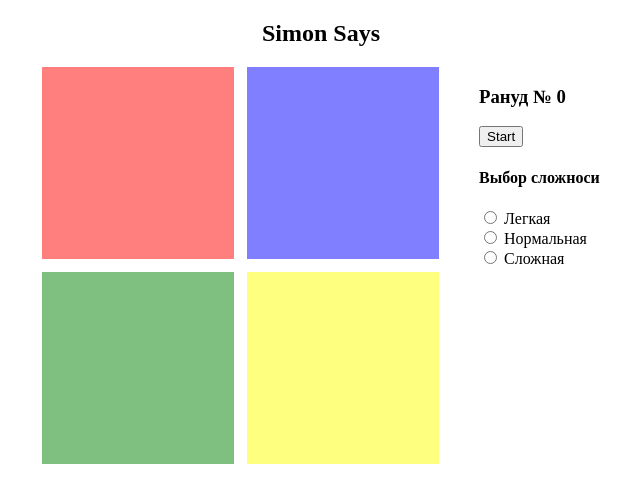
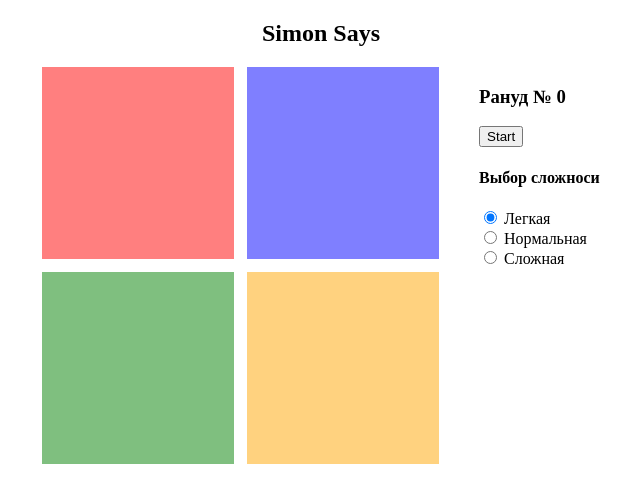
Before and after one commit to Maiorovek/medods-simonsays, a Vue app: page / in a window 1280 px wide. Shown: the top 502 px of the page, without its empty margins (319-959 px from the left). Built offline with nearby package versions, Linux system fonts and the light colour scheme.

Commit message:
Design HotFix

```diff
--- a/src/components/Simon-Says.vue
+++ b/src/components/Simon-Says.vue
@@ -17,7 +17,7 @@
                 :class="{ 'active': isButtonActive[3] }"
             />
             <SimonButton
-                color="yellow"
+                color="orange"
                 @click.native="userStep(4)"
                 :class="{ 'active': isButtonActive[4] }"
             />
@@ -86,7 +86,7 @@ export default {
             3: false,
             4: false,
         },
-        stepTime: 0,
+        stepTime: 1500,
     }),
 
     methods: {
--- a/src/components/UI/Simon-Button.vue
+++ b/src/components/UI/Simon-Button.vue
@@ -22,17 +22,25 @@ export default {
 .simon-button {
     height: 15vw;
     width: 15vw;
-    transition: opacity .1s ease;
+    transition: opacity .2s ease;
     opacity: .5;
+    box-shadow: none;
+    transition: box-shadow .2s ease;
 }
 
 .simon-button:active {
-    transition: opacity .1s ease;
+    transition: opacity .2s ease;
     opacity: 1;
 }
 
+.simon-button:hover {
+    box-shadow: 10px 5px 5px #1d1d1db4;
+    transition: box-shadow .2s ease;
+}
+
 .active {
-    transition: opacity .1s ease;
+    transition: opacity .2s ease;
     opacity: 1;
 }
+
 </style>
```
